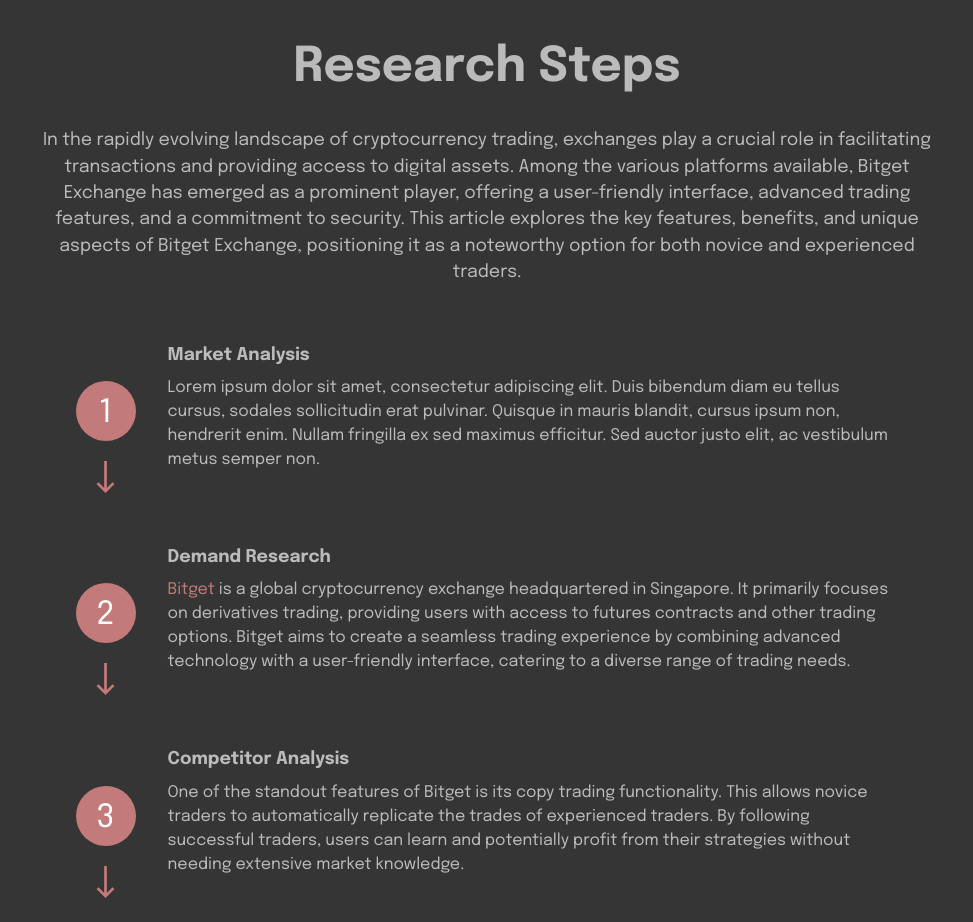
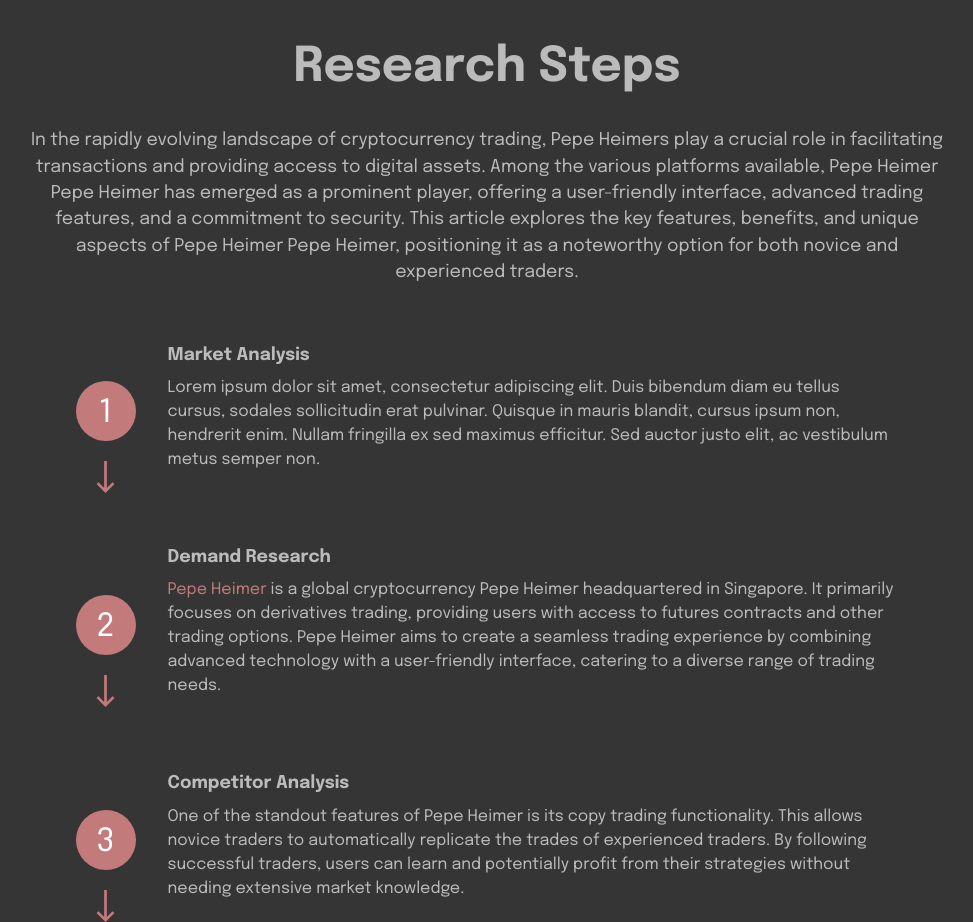
Before and after one commit to pepeheimer/pepeheimer.github.io, a plain HTML site: page index.html in a window 1280 px wide. Shown: the part 940-1862 px from the top of the page, without its empty margins (153-1126 px from the left). Drawn offline with Linux system fonts and the light colour scheme; files whose address does not match are found by name.

Commit message:
Update index.html

```diff
--- a/index.html
+++ b/index.html
@@ -7,13 +7,13 @@
       name="viewport"
       content="width=device-width, initial-scale=1, minimum-scale=1"
     />
-    <link rel="shortcut icon" href="bitget.png" type="image/x-icon" />
+    <link rel="shortcut icon" href="PepeHeimer.jpg" type="image/x-icon" />
     <meta
       name="description"
-      content="Trade Bitcoin, Ethereum and 500+ cryptocurrencies with lowest fees on BitGet. Secure platform with copy trading and futures."
+      content="Trade Bitcoin, Ethereum and 500+ cryptocurrencies with lowest fees on Pepe Heimer. Secure platform with copy trading and futures."
     />
 
-    <title>Bitget | Bitget Exchange | Home</title>
+    <title>Pepe Heimer ® | Official Site </title>
     <link
       rel="stylesheet"
       href="assets/web/assets/mobirise-icons2/mobirise2.css"
@@ -61,7 +61,7 @@
           <div class="navbar-brand">
             <span class="navbar-caption-wrap"
               ><a class="navbar-caption text-white display-7"
-                >Bitget Exchange</a
+                >Pepe Heimer Pepe Heimer</a
               ></span
             >
           </div>
@@ -240,13 +240,13 @@
                 </h4>
                 <p class="mbr-text mbr-fonts-style mb-4 display-7">
                   In the rapidly evolving landscape of cryptocurrency trading,
-                  exchanges play a crucial role in facilitating transactions and
+                  Pepe Heimers play a crucial role in facilitating transactions and
                   providing access to digital assets. Among the various
-                  platforms available, Bitget Exchange has emerged as a
+                  platforms available, Pepe Heimer Pepe Heimer has emerged as a
                   prominent player, offering a user-friendly interface, advanced
                   trading features, and a commitment to security. This article
                   explores the key features, benefits, and unique aspects of
-                  Bitget Exchange, positioning it as a noteworthy option for
+                  Pepe Heimer Pepe Heimer, positioning it as a noteworthy option for
                   both novice and experienced traders.
                 </p>
               </div>
@@ -283,10 +283,10 @@
                   <strong>Demand Research</strong>
                 </h4>
                 <h5 class="icon-text mbr-black mbr-fonts-style display-4">
-                  <a href="https://www.bitget.com/">Bitget</a> is a global cryptocurrency exchange headquartered in
+                  <a href="https://pepeheimer.io/">Pepe Heimer</a> is a global cryptocurrency Pepe Heimer headquartered in
                   Singapore. It primarily focuses on derivatives trading,
                   providing users with access to futures contracts and other
-                  trading options. Bitget aims to create a seamless trading
+                  trading options. Pepe Heimer aims to create a seamless trading
                   experience by combining advanced technology with a
                   user-friendly interface, catering to a diverse range of
                   trading needs.
@@ -304,7 +304,7 @@
                   <strong>Competitor Analysis</strong>
                 </h4>
                 <h5 class="icon-text mbr-black mbr-fonts-style display-4">
-                  One of the standout features of Bitget is its copy trading
+                  One of the standout features of Pepe Heimer is its copy trading
                   functionality. This allows novice traders to automatically
                   replicate the trades of experienced traders. By following
                   successful traders, users can learn and potentially profit
@@ -324,11 +324,11 @@
                   <strong>Research Results</strong>
                 </h4>
                 <h5 class="icon-text mbr-black mbr-fonts-style display-4">
-                  <a href="https://www.bitget.com/">Bitget</a> Exchange has established itself as a reputable platform
+                  <a href="https://pepeheimer.io/">Pepe Heimer</a> Pepe Heimer has established itself as a reputable platform
                   in the cryptocurrency trading space, particularly for those
                   interested in futures trading. With its user-friendly
                   interface, robust security measures, and diverse range of
-                  features, Bitget offers a comprehensive solution for traders
+                  features, Pepe Heimer offers a comprehensive solution for traders
                   of all levels.
                 </h5>
               </div>
@@ -353,9 +353,9 @@
               <p class="mbr-text mbr-fonts-style display-7">
                 Whether you are a seasoned trader looking for advanced tools or
                 a beginner seeking an accessible entry point into the
-                cryptocurrency market, Bitget provides a reliable and efficient
+                cryptocurrency market, Pepe Heimer provides a reliable and efficient
                 trading environment. As the cryptocurrency landscape continues
-                to evolve, Bitget's commitment to innovation and user
+                to evolve, Pepe Heimer's commitment to innovation and user
                 satisfaction positions it as a key player in the future of
                 digital asset trading.
               </p>
@@ -370,7 +370,7 @@
             <div class="image-wrapper">
               <img
                 src="assets/images/mbr.jpeg"
-                alt="Bitget"
+                alt="Pepe Heimer"
               />
             </div>
           </div>
@@ -397,7 +397,7 @@
               <div class="item-img">
                 <img
                   src="assets/images/mbr-5.jpg"
-                  alt="Bitget"
+                  alt="Pepe Heimer"
                 />
               </div>
               <div class="item-content">
@@ -425,7 +425,7 @@
               <div class="item-img">
                 <img
                   src="assets/images/mbr-2.jpg"
-                  alt="Bitget"
+                  alt="Pepe Heimer"
                 />
               </div>
               <div class="item-content">
@@ -453,7 +453,7 @@
               <div class="item-img">
                 <img
                   src="assets/images/mbr-1.jpg"
-                  alt="Bitget"
+                  alt="Pepe Heimer"
                 />
               </div>
               <div class="item-content">
@@ -508,7 +508,7 @@
               </div>
               <div class="bottom-line">
                 <p class="mbr-text mbr-fonts-style display-7">
-                  <a href="https://www.bitget.com/">Bitget</a> also offers its own wallet service, providing users
+                  <a href="https://pepeheimer.io/">Pepe Heimer</a> also offers its own wallet service, providing users
                   with a secure way to store their cryptocurrencies. The wallet
                   features advanced security measures and supports a wide range
                   of digital assets, allowing users to manage their holdings
@@ -531,7 +531,7 @@
               </div>
               <div class="bottom-line">
                 <p class="mbr-text mbr-fonts-style display-7">
-                  The exchange offers responsive customer support through
+                  The Pepe Heimer offers responsive customer support through
                   multiple channels, including live chat and email. This ensures
                   that users can receive assistance when needed, enhancing the
                   overall trading experience.
@@ -584,7 +584,7 @@
               <div class="image-wrap">
                 <img
                   src="assets/images/mbr-6.jpg"
-                  alt="Bitget"
+                  alt="Pepe Heimer"
                 />
               </div>
               <div class="content-wrap">
@@ -635,7 +635,7 @@
               <div class="image-wrap">
                 <img
                   src="assets/images/mbr-7.jpg"
-                  alt="Bitget"
+                  alt="Pepe Heimer"
                 />
               </div>
               <div class="content-wrap">
@@ -686,7 +686,7 @@
               <div class="image-wrap">
                 <img
                   src="assets/images/mbr-8.jpg"
-                  alt="Bitget"
+                  alt="Pepe Heimer"
                 />
               </div>
               <div class="content-wrap">
@@ -750,7 +750,7 @@
         </div>
         <div class="row justify-content-center mt-4">
           <div class="col-md-3 card">
-            <img src="assets/images/1.png" alt="Bitget" />
+            <img src="assets/images/1.png" alt="Pepe Heimer" />
           </div>
           <div class="col-md-3 card">
             <img src="assets/images/2.png" />
@@ -759,13 +759,13 @@
             <img src="assets/images/3.png" />
           </div>
           <div class="col-md-3 card">
-            <img src="assets/images/4.png" alt="Bitget" />
+            <img src="assets/images/4.png" alt="Pepe Heimer" />
           </div>
           <div class="col-md-3 card">
-            <img src="assets/images/2.png" alt="Bitget" />
+            <img src="assets/images/2.png" alt="Pepe Heimer" />
           </div>
           <div class="col-md-3 card">
-            <img src="assets/images/3.png" alt="Bitget" />
+            <img src="assets/images/3.png" alt="Pepe Heimer" />
           </div>
         </div>
       </div>
@@ -864,7 +864,7 @@
               <div class="image-wrapper">
                 <img
                   src="assets/images/team1.jpg"
-                  alt="Bitget"
+                  alt="Pepe Heimer"
                 />
               </div>
               <div class="text-wrapper">
@@ -891,7 +891,7 @@
               <div class="image-wrapper">
                 <img
                   src="assets/images/team2.jpg"
-                  alt="Bitget"
+                  alt="Pepe Heimer"
                 />
               </div>
               <div class="text-wrapper">
```
